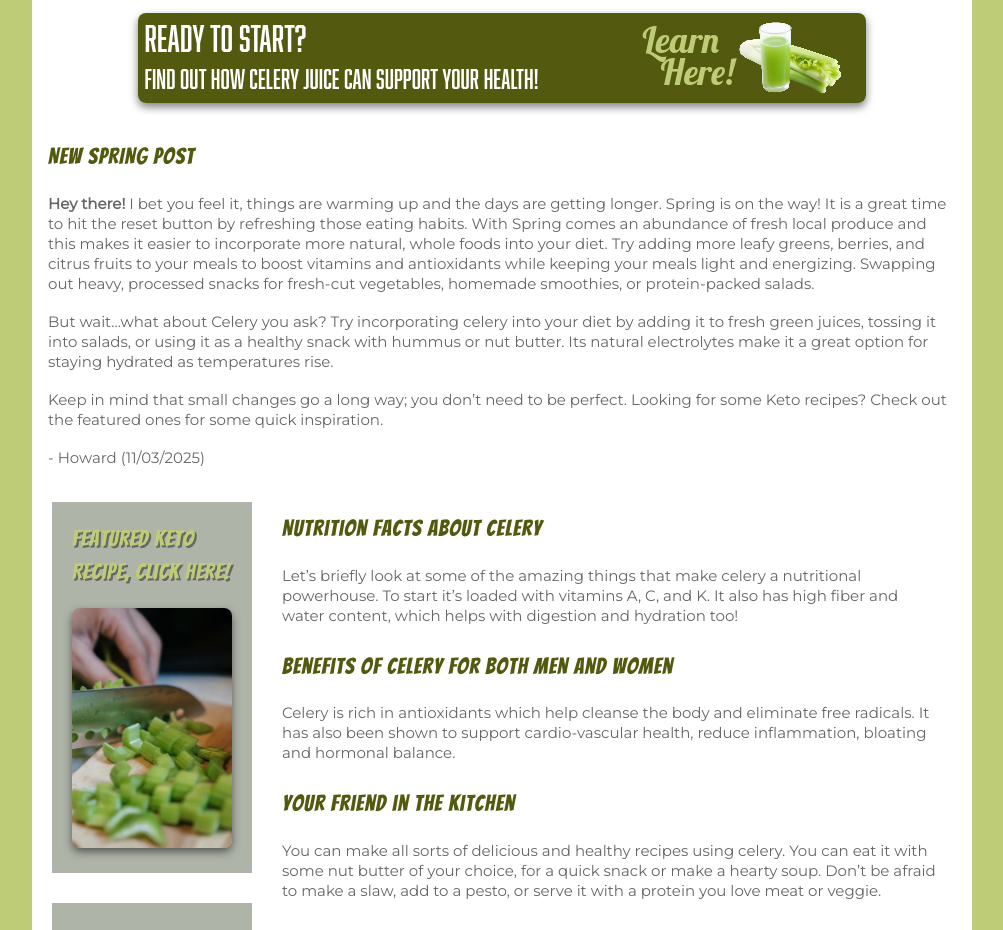
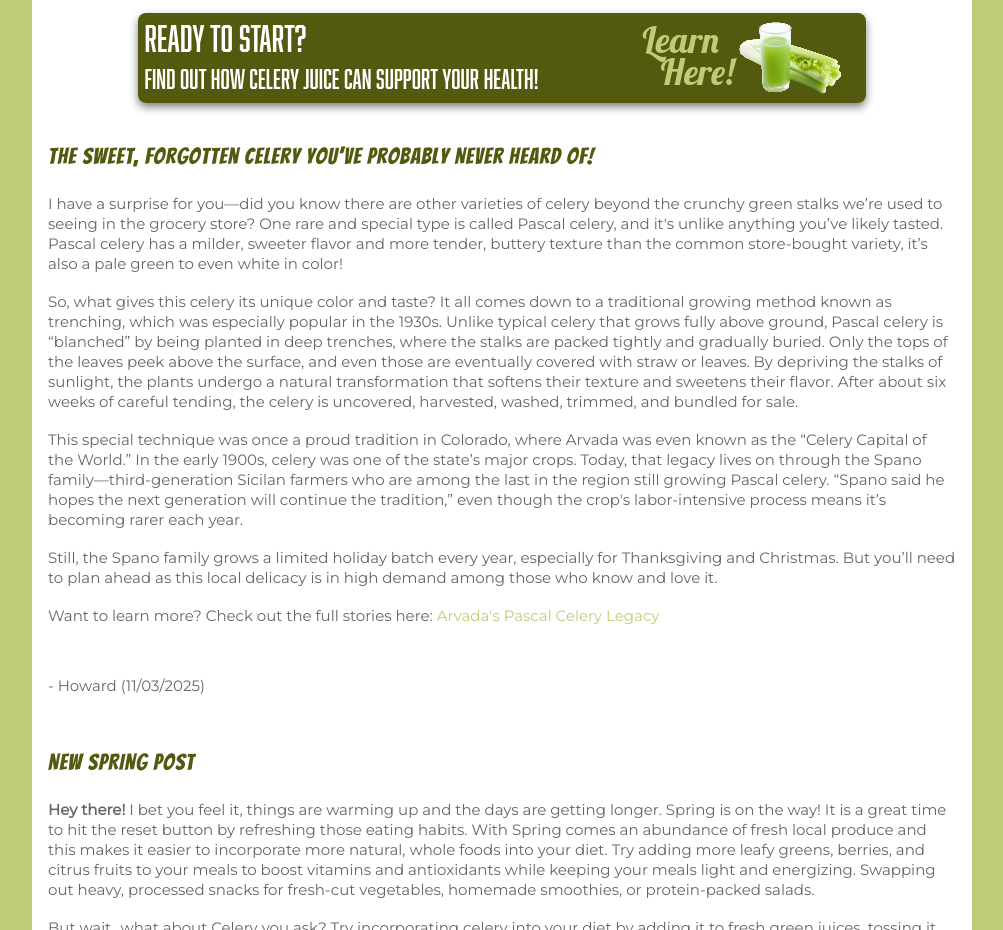
Before and after one commit to StarsInTech/celery-and-me, a plain HTML site: page index.html in a window 1280 px wide. Shown: the part 721-1651 px from the top of the page, without its empty margins (138-1141 px from the left). Drawn offline with Linux system fonts and the light colour scheme.

Commit message:
update content

```diff
--- a/index.html
+++ b/index.html
@@ -81,7 +81,26 @@
         <!-- leaderbaord advertisement -->
         <div class="leaderboard-flex"><a href="https://celeryandme.netlify.app/juicing-recipes"><img src="images/leaderboard-banner.png" alt="This is a advert for the celery and me website"></a></div>
 
-        <!-- New Post -->
+        <!-- New Post 2 -->
+        <div id="fb-new" class="post flex-container">
+          <h2>The Sweet, Forgotten Celery You’ve Probably Never Heard Of!</h2>
+
+          <p>I have a surprise for you—did you know there are other varieties of celery beyond the crunchy green stalks we’re used to seeing in the grocery store? One rare and special type is called Pascal celery, and it's unlike anything you’ve likely tasted. Pascal celery has a milder, sweeter flavor and more tender, buttery texture than the common store-bought variety, it’s also a pale green to even white in color!</p>
+
+          <p>So, what gives this celery its unique color and taste? It all comes down to a traditional growing method known as trenching, which was especially popular in the 1930s. Unlike typical celery that grows fully above ground, Pascal celery is “blanched” by being planted in deep trenches, where the stalks are packed tightly and gradually buried. Only the tops of the leaves peek above the surface, and even those are eventually covered with straw or leaves. By depriving the stalks of sunlight, the plants undergo a natural transformation that softens their texture and sweetens their flavor. After about six weeks of careful tending, the celery is uncovered, harvested, washed, trimmed, and bundled for sale.</p>
+
+          <p>This special technique was once a proud tradition in Colorado, where Arvada was even known as the “Celery Capital of the World.” In the early 1900s, celery was one of the state’s major crops. Today, that legacy lives on through the Spano family—third-generation Sicilan farmers who are among the last in the region still growing Pascal celery. “Spano said he hopes the next generation will continue the tradition,” even though the crop's labor-intensive process means it’s becoming rarer each year.</p>
+
+          <p>Still, the Spano family grows a limited holiday batch every year, especially for Thanksgiving and Christmas. But you’ll need to plan ahead as this local delicacy is in high demand among those who know and love it.</p>
+
+          <p>Want to learn more? Check out the full stories here: <a href="https://denvergazette.com/news/local/arvada-spano-pascal-celery/article_8d2b2bce-8da1-11ef-ae7f-0f310e8a6d8c.html">Arvada's Pascal Celery Legacy</a></p>
+          <br>
+      </div>
+      <div class="post flex-container">
+        <p>- Howard (11/03/2025)</p>
+      </div>
+
+        <!-- New Post 1 -->
         <div class="post flex-container">
             <h2>NEW SPRING POST</h2>
 
```
